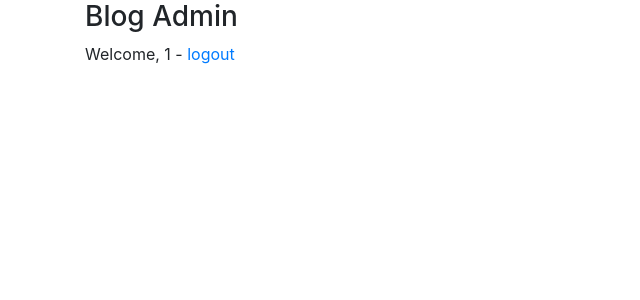
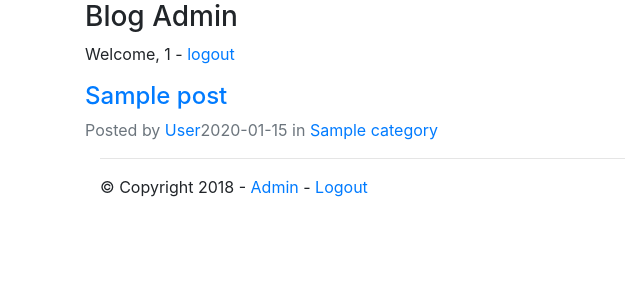
Before and after one commit to ahljljj/Professional-Python-Web-Development-Using-Flask, a Flask app: page /admin in a window 1280 px wide. Shown: the top 300 px of the page, without its empty margins (0-640 px from the left). Run offline with Flask 2, Linux system fonts and the light colour scheme; the visitor is signed in with stand-in values (Sample User, id 1); tables that the repository leaves empty hold one stand-in row (values such as "Sample post"); some libraries are stand-ins or nearby versions.

Commit message:
add blog and index page

```diff
--- a/flask_blog/flaskblog/author/views.py
+++ b/flask_blog/flaskblog/author/views.py
@@ -58,4 +58,5 @@ def login_success():
 @app.route('/logout')
 def logout():
     session.pop('username')
+    session.pop('is_author')
     return redirect(url_for('index'))
--- a/flask_blog/flaskblog/blog/views.py
+++ b/flask_blog/flaskblog/blog/views.py
@@ -12,10 +12,11 @@ from slugify import slugify
 @app.route('/index')
 
 def index():
-    blogs = Blog.query.count()
-    if blogs == 0:
+    blog = Blog.query.first()
+    if not blog:
         return redirect(url_for('setup'))
-    return "Hello World!"
+    posts = Post.query.order_by(Post.publish_date.desc())
+    return render_template('blog/index.html', blog=blog, posts=posts)
 
 @app.route('/admin')
 @login_required
@@ -23,7 +24,8 @@ def index():
 
 def admin():
     if session.get('is_author'):
-        return render_template('blog/admin.html')
+        posts = Post.query.order_by(Post.publish_date.desc())
+        return render_template('blog/admin.html', posts=posts)
     else:
         abort(403)
 
--- a/flask_blog/flaskblog/templates/base.html
+++ b/flask_blog/flaskblog/templates/base.html
@@ -14,7 +14,21 @@
 <div class="container">
     {% block content%}{% endblock %}
 
+    <div class="col-md-offset-3 col-md-6">
+    <hr />
+    <footer>
+        &copy; Copyright 2018
+        {% if session.get('is_author') %} - <a href="{{url_for('admin')}}">Admin</a>
+        {% endif %}
+        {% if session.get('username') %} - <a href="{{url_for('logout')}}">Logout</a>
+        {% else %} - <a href="{{url_for('login')}}">Login</a>
+        {% endif %}
+    </footer>
 </div>
+
+</div>
+
+
 
 <!-- jQuery for Bootstrap -->
 <script src="https://code.jquery.com/jquery-3.3.1.min.js"></script>
--- a/flask_blog/flaskblog/templates/blog/admin.html
+++ b/flask_blog/flaskblog/templates/blog/admin.html
@@ -26,6 +26,21 @@
 
         </P>
 
+        <div class="post-list">
+
+            {% for post in posts %}
+            <div class="post-item">
+                <h4><a href="{{url_for('article', slug=post.slug)}}">{{post.title}}</a> </h4>
+
+                <div class="text-muted">Posted by <a href="#">{{post.author.fullname}}</a>{{post.publish_date.strftime('%Y-%m-%d')}}
+                    in <a href="#">{{post.category.name}}</a>
+
+                </div>
+            </div>
+            {% endfor %}
+
+        </div>
+
     </div>
 
 </div>
```
Also changed, not shown: flask_blog/flaskblog/templates/blog/index.html (added, +30 -0 lines).
